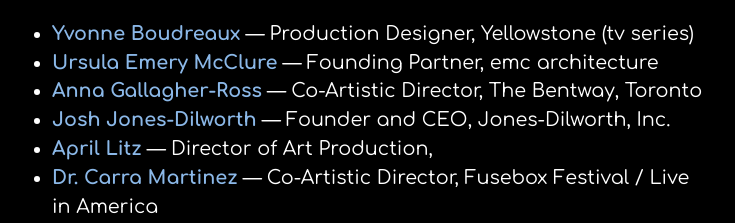
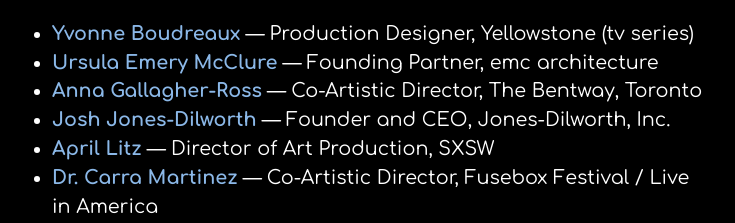
Before and after one commit to PhysicalPlant/rovingreactor_website, a Next.js app: page /coalition in a window 1280 px wide. Shown: the part 1620-1843 px from the top of the page, without its empty margins (0-735 px from the left). Built offline with nearby package versions, Linux system fonts and the light colour scheme; a web font is replaced by a local one.

Commit message:
Adding SXSW to April Litz's description

```diff
--- a/src/app/coalition/page.tsx
+++ b/src/app/coalition/page.tsx
@@ -175,7 +175,7 @@
                 <strong>
                   <a href="https://www.linkedin.com/in/alitz/">April Litz</a>
                 </strong>{" "}
-                &mdash; Director of Art Production,{" "}
+                &mdash; Director of Art Production, SXSW&nbsp;
               </li>
               <li>
                 <strong>
```
